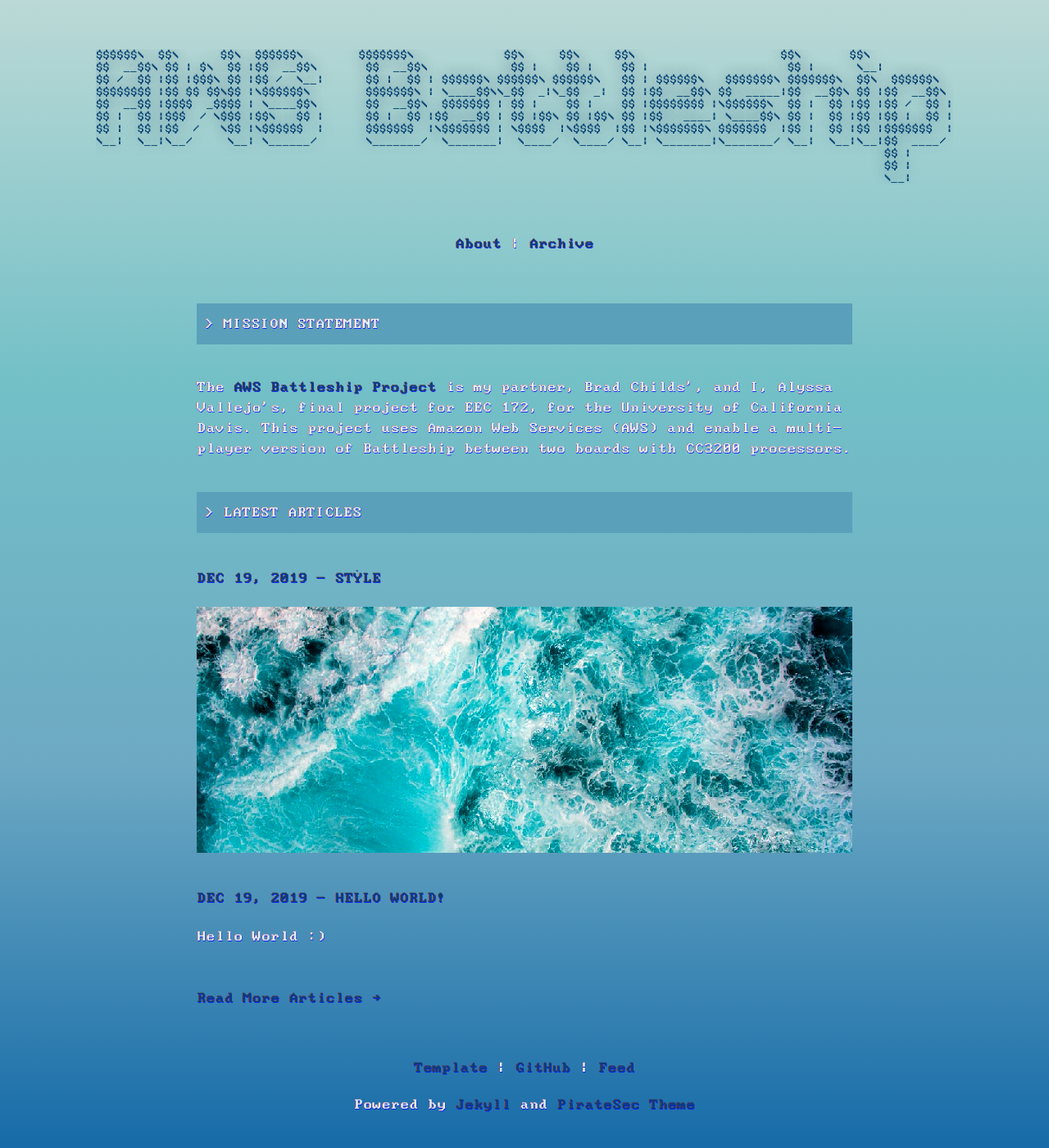
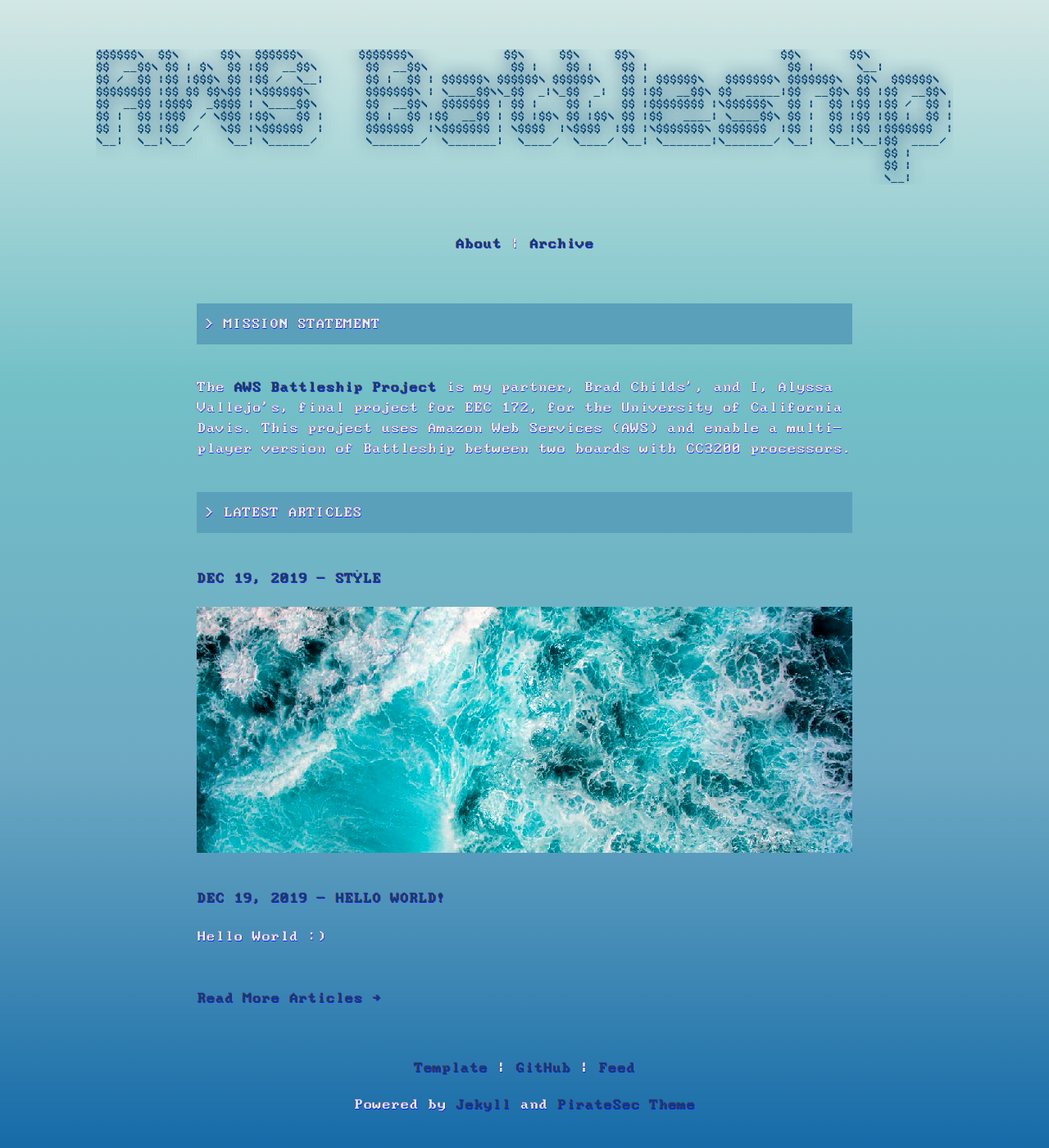
Before and after one commit to AV-CompSci-Mage/aws-battleship, a Jekyll site: the page built from index.html, in a window 1280 px wide. Shown: the whole page at 82% size. Built offline with Jekyll 4.4.1, drawn with Linux system fonts in a browser that asks for light colours.

Commit message:
ok now this time done with gradient

```diff
--- a/_sass/main.scss
+++ b/_sass/main.scss
@@ -8,7 +8,7 @@
   --foreground-color-transparent: rgba(90, 160, 186, 0.537);
   --text-color: rgb(222,243,246);
   --link-color: rgb(6,66,115);
-  --link-color-transparent: rgba(6, 66, 115, 0.443);
+  --link-color-transparent: rgba(6, 66, 115);
   --success-color: rgb(29,162,216);
   --info-color: rgb(233, 227, 142);
   --warn-color: rgb(238, 176, 62);
@@ -143,7 +143,7 @@ body {
   text-shadow:
     0.50px 0.50px 0.01rem var(--blue-shift),
     -0.50px -0.50px 0.01rem var(--red-shift);
-  background: linear-gradient(rgb(187, 217, 214), rgb(115, 192, 199),
+  background: linear-gradient(rgb(211, 231, 229), rgb(115, 192, 199),
   rgb(109, 169, 195), rgb(22, 107, 168));
   overscroll-behavior: auto;
 }
```
